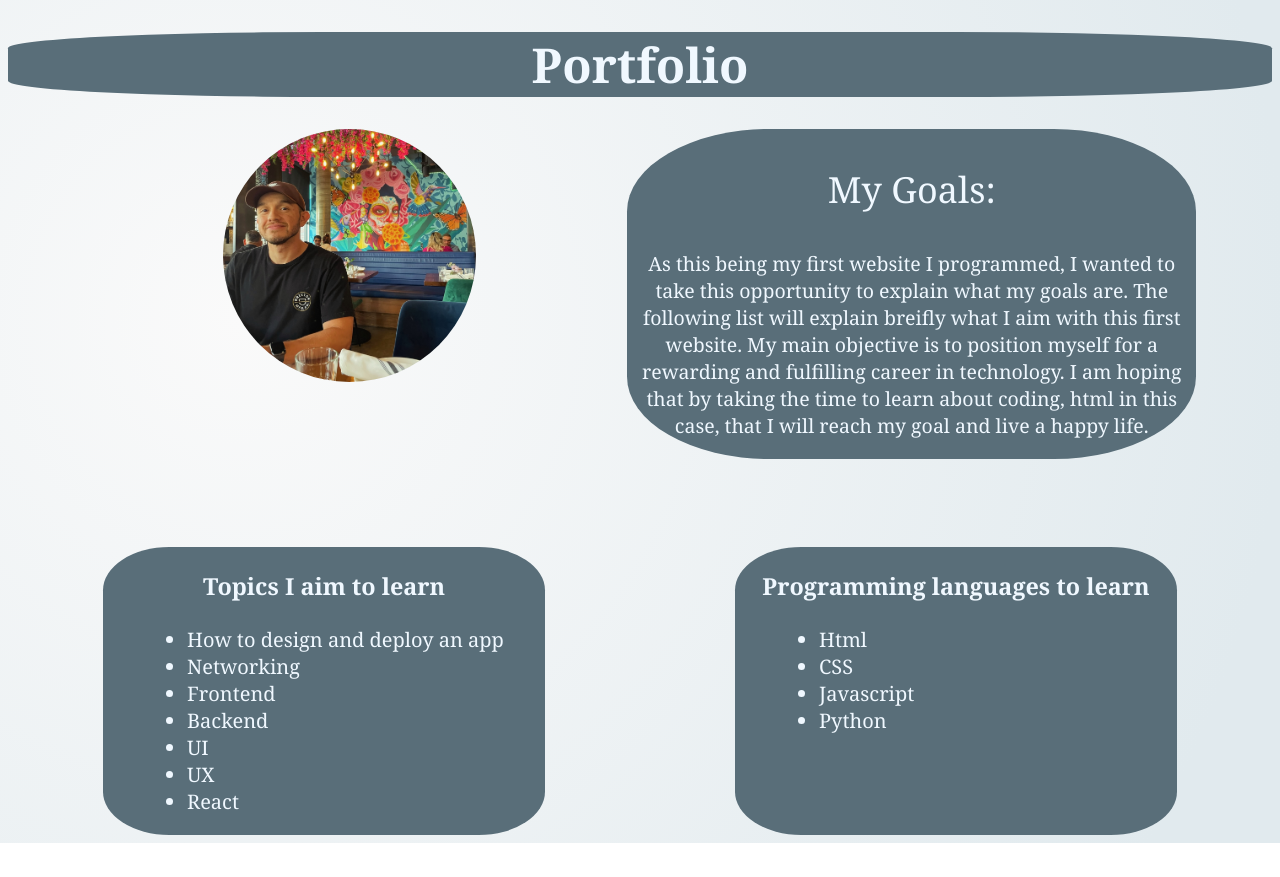
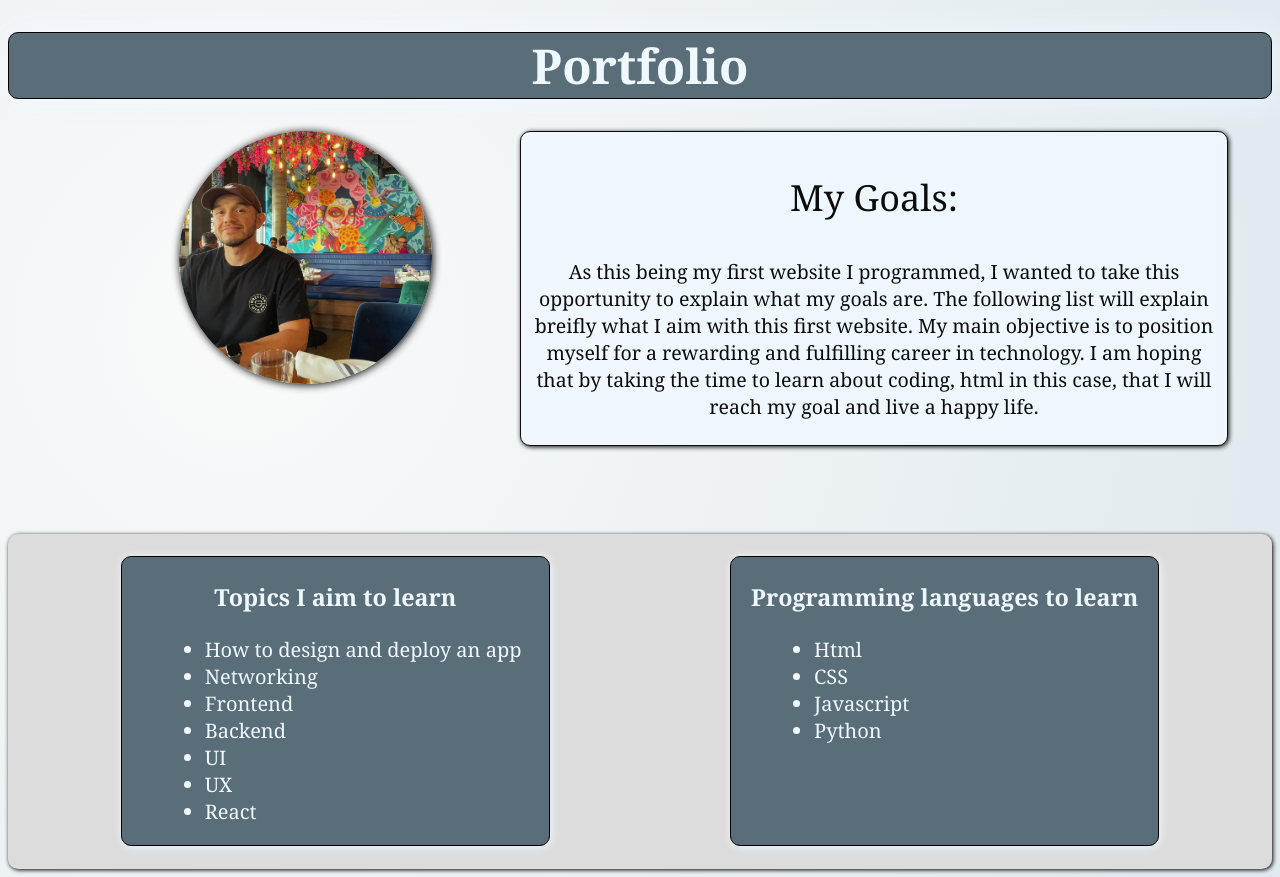
Before and after one commit to Anthony2294/Portfolio-Site, a plain HTML site: page index.html in a window 1280 px wide. Before the commit the page ends 843 px from the top, so only its background shows below. Drawn offline with Linux system fonts and the light colour scheme.

Commit message:
Updated the CSS

```diff
--- a/style.css
+++ b/style.css
@@ -10,20 +10,12 @@ h1 {
     text-align: center;
     background-color: #596e79;
     color: aliceblue;
-    border-radius: 25%;
     font-size: 300%;
+    border: 1px solid black;
+    border-radius: 10px;
+    box-shadow: 1px 1px 30px;
 }
 
-h2{
-    font-size: 180%;
-    background-color: #596e79;
-    color: aliceblue;
-    width: 20%;
-    border-radius: 35%;
-    text-align: center;
-    font-size: 180%;
-    margin: auto;
-}
 
 h3 {
     color: aliceblue;
@@ -37,10 +29,18 @@ p {
 
 
 .wrapper {
+
+    background-color: #DCDCDC;
     display: flex;
     flex-direction: row;
     justify-content: center;
     justify-content: space-around;
+    margin: auto;
+    padding: 1%;
+    border: 10px solid #DCDCDC;
+    border-radius: 10px;
+    box-shadow: 1px 1px 4px;
+
 
 }
 
@@ -50,7 +50,9 @@ p {
     color: aliceblue;
     font-size: 125%;
     width: 35%;
-    border-radius: 15%;
+    border: 1px solid black;
+    border-radius: 10px;
+    box-shadow: 1px 1px 8px;
 }
 
 
@@ -59,19 +61,25 @@ p {
     color: aliceblue;
     font-size: 125%;
     width: 35%;
-    border-radius: 15%;
-    text-align: left;
+    border: 1px solid black;
+    border-radius: 10px;
+    box-shadow: 1px 1px 8px;
 
 }
 
 
 .new-idea{
-    background-color: #596e79;
-    color: aliceblue;
-    width: 45%;
-    border-radius: 25%;
+
+    width: 55%;
+    background-color: aliceblue;
+    padding: 5px;
+    opacity: 95%;
+    border: 1px solid black;
+    border-radius: 10px;
+    box-shadow: 1px 1px 5px;
 
 }
+
 
 .container-one {
 
@@ -98,13 +106,14 @@ p {
 .pic {
     width: 20%;
     height: 20%;
-    border-radius: 50%;
-    margin-left: 11%;
+    margin-left: 10%;
+   border-radius: 65%;
+    box-shadow: 1px 1px 8px;
 
 }
 
 
 .listitems {
     text-align: justify;
-    margin-left: 10%;
+     margin-left: 10%;
 }
```
